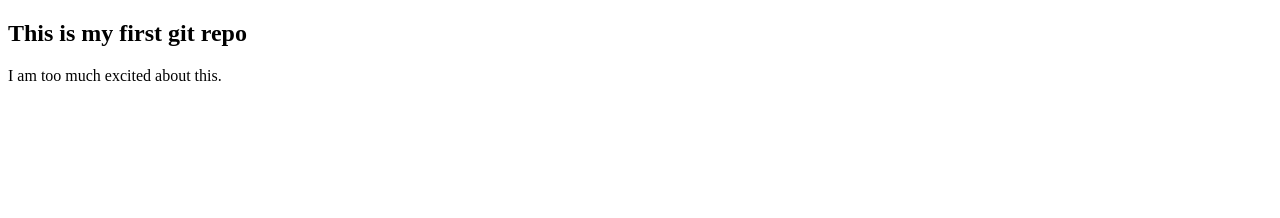
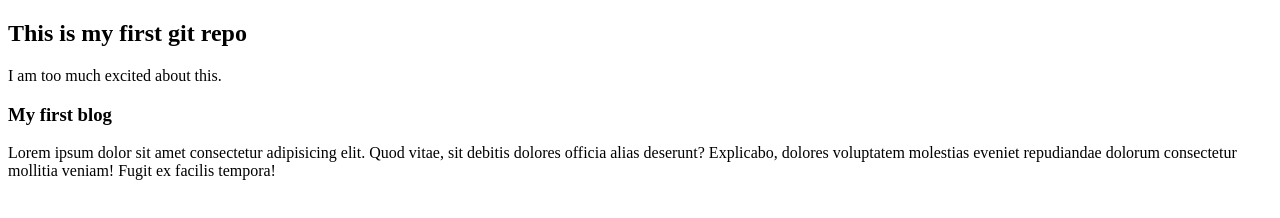
Before and after one commit to Shihab0077/my-first-github-repository, a plain HTML site: page index.html in a window 1280 px wide. Drawn offline with Linux system fonts and the light colour scheme.

Commit message:
added first div

```diff
--- /dev/null
+++ b/css/style.css
@@ -0,0 +1,5 @@
+div{
+    background-color: tomato;
+    font-weight: 900;
+
+}
--- a/index.html
+++ b/index.html
@@ -8,5 +8,9 @@
 <body>
     <h2>This is my first git repo</h2>
     <p>I am too much excited about this. </p>
+    <div>
+        <h3>My first blog</h3>
+        <p>Lorem ipsum dolor sit amet consectetur adipisicing elit. Quod vitae, sit debitis dolores officia alias deserunt? Explicabo, dolores voluptatem molestias eveniet repudiandae dolorum consectetur mollitia veniam! Fugit ex facilis tempora!</p>
+    </div>
 </body>
 </html>
```
